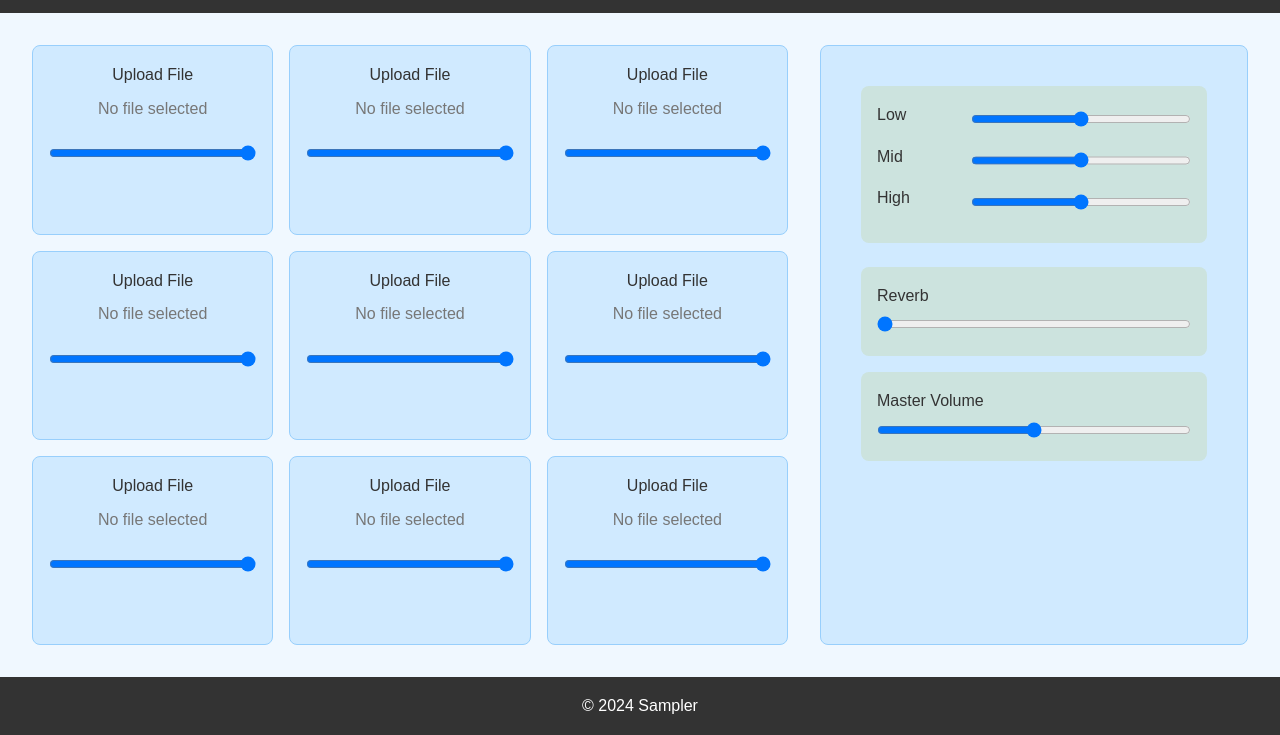
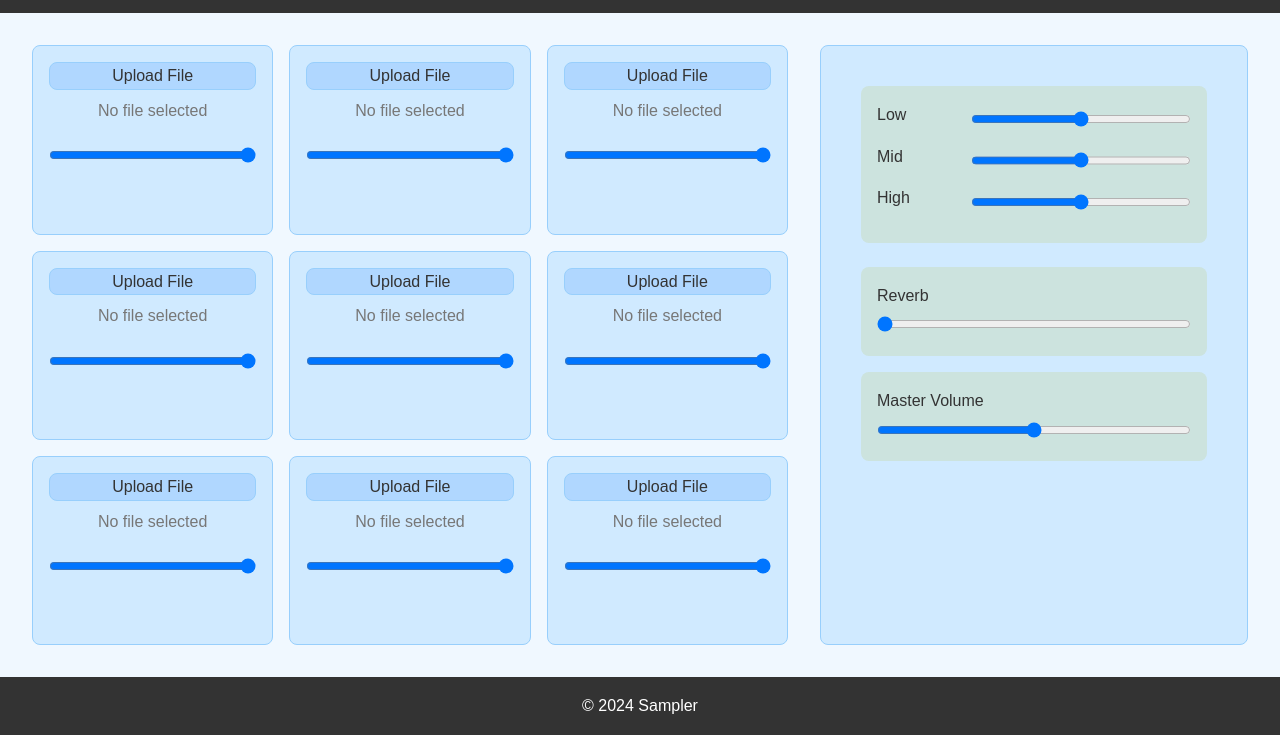
Before and after one commit to Harivio/sampler, a plain HTML site: page index.html in a window 1280 px wide. Shown: the part 65-800 px from the top of the page. Drawn offline with Linux system fonts and the light colour scheme; no server answers.

Commit message:
Add files via upload

```diff
--- a/style.css
+++ b/style.css
@@ -129,6 +129,9 @@ body {
   display: block;
   font-size: 1rem;
   margin-bottom: 0.5rem;
+  background-color: #b0d7ff;
+  border: 1px solid #98cffc;
+  border-radius: 8px;
 }
 
 .file-upload {
```
